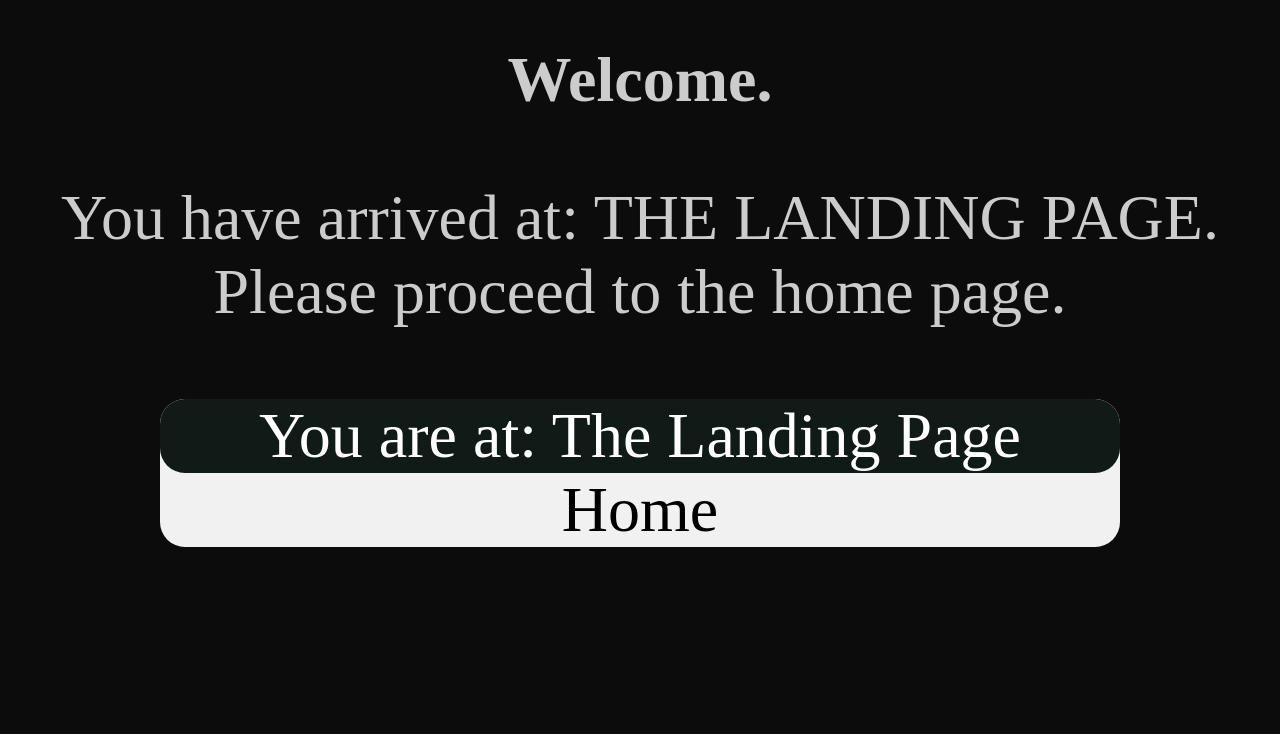
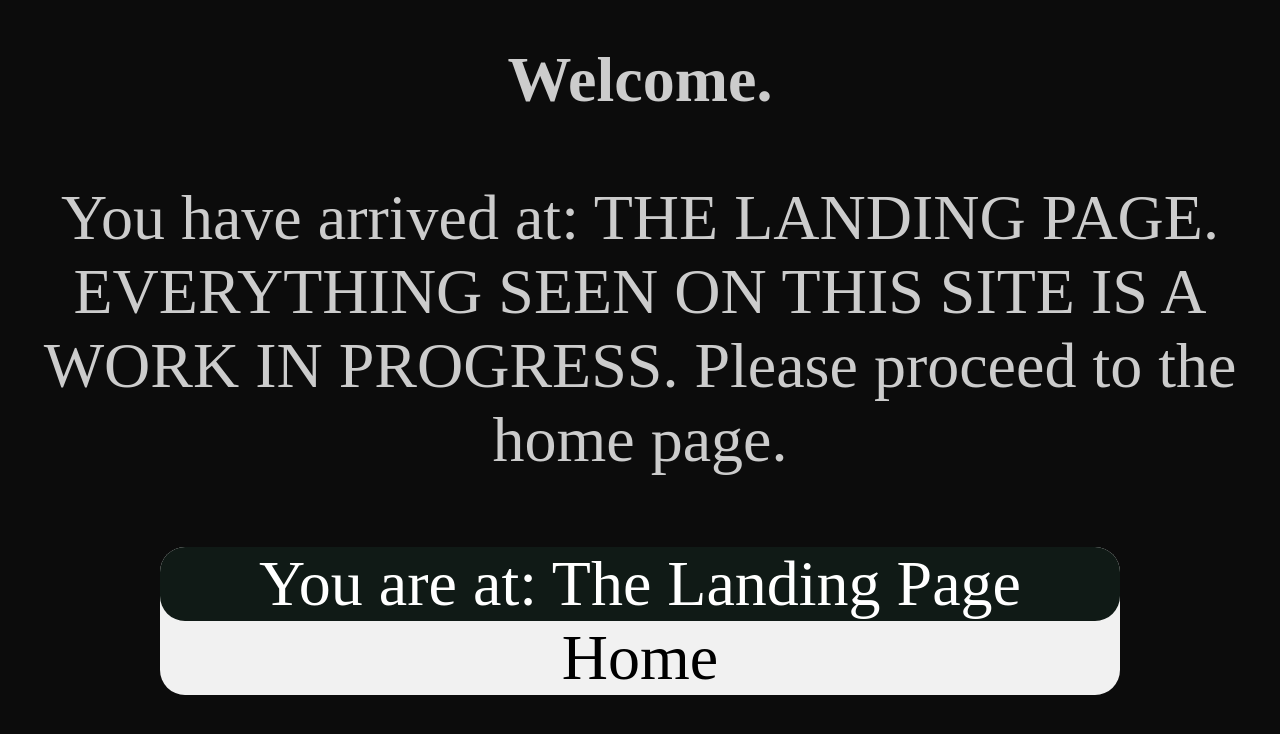
Before and after one commit to immysoun/website, a plain HTML site: page index.html in a window 1280 px wide. Drawn offline with Linux system fonts and the light colour scheme.

Commit message:
WIP warning

```diff
--- a/index.html
+++ b/index.html
@@ -17,7 +17,7 @@
 <body>
   <h1>Welcome.</h1>
 
-  <p>You have arrived at: THE LANDING PAGE. Please proceed to the home page.</p>
+  <p>You have arrived at: THE LANDING PAGE. EVERYTHING SEEN ON THIS SITE IS A WORK IN PROGRESS. Please proceed to the home page.</p>
 
   <ul>
     <li><a class="active" href="index.html">You are at: The Landing Page</a></li>
```
